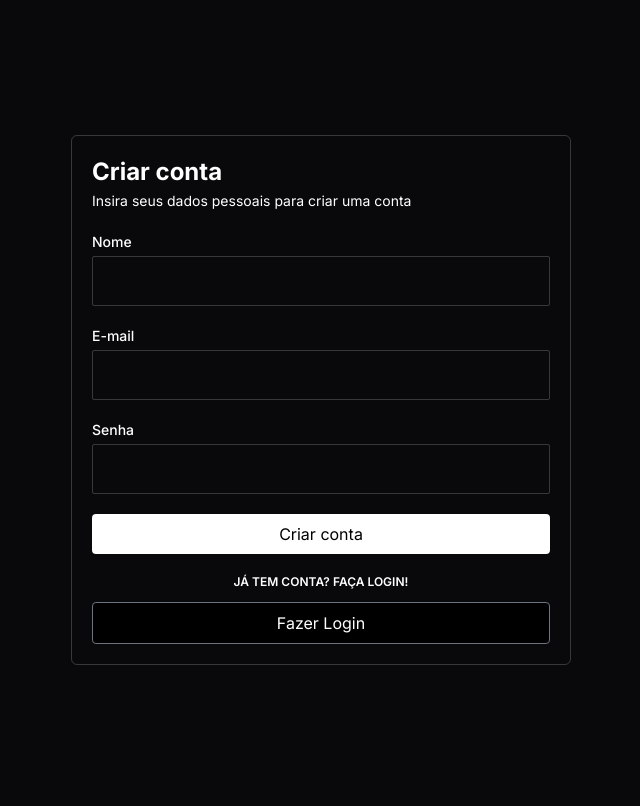
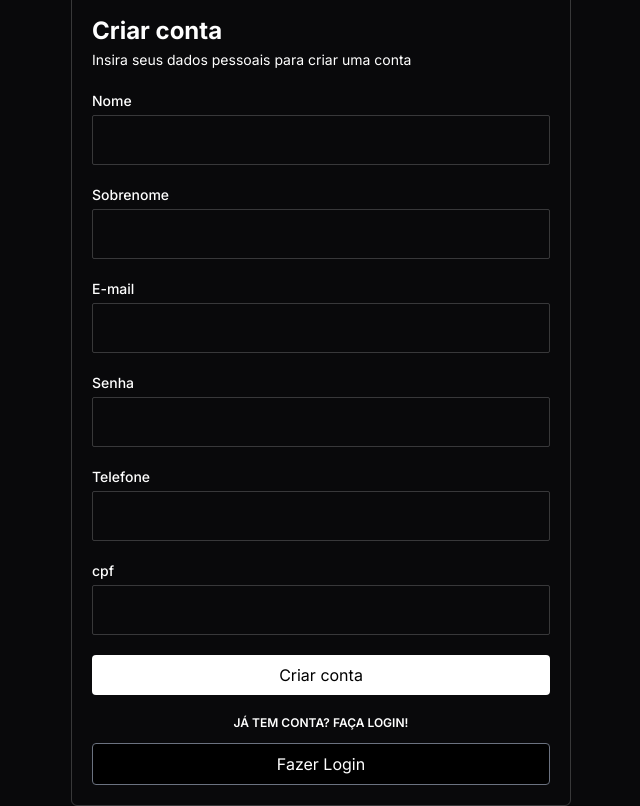
Before and after one commit to JoaoVitorHz/book-flow-nextjs, a Next.js app: page /auth/sing-up in a window 1280 px wide. Shown: the whole page, without its empty margins (319-959 px from the left). Built offline with nearby package versions, Linux system fonts and the light colour scheme.

Commit message:
criando pagina de criar conta

```diff
--- a/src/app/auth/sing-in/page.js
+++ b/src/app/auth/sing-in/page.js
@@ -36,7 +36,7 @@ export default function SingIn(){
                 setIsError(false)
                 setShowError(true)
                 setErrorMenssage('Login feito com sucesso')
-                router.push('/pages/panel')
+                // router.push('/pages/panel')
             }
         } catch(error){
             if(error){
--- a/src/app/auth/sing-up/page.js
+++ b/src/app/auth/sing-up/page.js
@@ -12,8 +12,11 @@ import Input from "@/components/Input";
 
 const RegisterFormSchema = z.object({
     name: z.string({ required_error: "Nome é obrigatorio"}).min(3, 'O nome deve conter pelo menos 3 letras').regex(/^\D+$/,'O nome não pode conter números' ),
+    last_name: z.string({ required_error: "Sobrenome é obrigatorio"}).min(3, 'O sobrenome deve conter pelo menos 3 letras').regex(/^\D+$/,'O sobrenome não pode conter números' ),
     email: z.string({ required_error: "Email é obrigatorio"}).email('Email invalido'),
     password: z.string({ required_error: "Senha é obrigatorio"}).min(6, 'Senha deve ter pelo menos 6 caracteres'),
+    phone: z.string({ required_error: "Celular do paciente é obrigatorio"}).min(11, 'O telefone celular deve ter no mínimo 11 dígitos.'),
+    cpf: z.string().min(11, 'O CPF deve ter no mínimo 11 dígitos.'),
 })
 
 export default function SingUp(props){
@@ -28,13 +31,13 @@ export default function SingUp(props){
         console.log(data)
         try{
             const response = await api.post('user/create', {
-                ...data, dateBirth
+                ...data, user_type: 1
             })
             if(response.data.id){
                 setIsSingUpError(false)
                 setMensageStatus('Conta criada com sucesso!')
                 setShowCardError(true)
-                props.updateListPatient()
+
             }
 
         } catch(error){
@@ -62,7 +65,7 @@ export default function SingUp(props){
                     <span className="text-sm text-white">Insira seus dados pessoais para criar uma conta</span>
                 </div>
                 {showCardError &&
-                    <div className={`w-full flex justify-center p-3 rounded text-white ${isSingUpError ? 'bg-softPink ': 'bg-green-600'}`}>
+                    <div className={`w-full flex justify-center p-3 rounded text-white ${isSingUpError ? 'bg-red-600 ': 'bg-green-600'}`}>
                         <span>{mensageStatusSingUp}</span>
                     </div>
                 }
@@ -74,6 +77,11 @@ export default function SingUp(props){
                     />
                     <Input
                         control={control}
+                        name="last_name"
+                        inputTitle="Sobrenome"
+                    />
+                    <Input
+                        control={control}
                         name="email"
                         inputTitle="E-mail"
                     />
@@ -81,6 +89,18 @@ export default function SingUp(props){
                         control={control}
                         name="password"
                         inputTitle="Senha"
+                    />
+                    <Input
+                        control={control}
+                        name="phone"
+                        inputTitle="Telefone"
+                        mask="(99) 99999-9999"
+                    />
+                    <Input
+                        control={control}
+                        name="cpf"
+                        mask="999.999.999-99"
+                        inputTitle="cpf"
                     />
                 </div>
 
@@ -91,7 +111,12 @@ export default function SingUp(props){
                 <div className="w-full flex flex-col items-center">
                     <span className="text-xs mb-3 uppercase font-semibold">Já tem conta? Faça Login!</span>
 
-                    <button className="w-full bg-black border border-gray-500 px-5 py-2 rounded pointer">Fazer Login</button>
+                    <button
+                        className="w-full bg-black border border-gray-500 px-5 py-2 rounded pointer"
+                        onClick={() => router.push('/')}
+                    >
+                        Fazer Login
+                    </button>
                 </div>
             </form>
         </section>
--- a/src/components/Input.jsx
+++ b/src/components/Input.jsx
@@ -23,7 +23,7 @@ export default function Input(props){
                     {...field}
                     mask={props.mask}
                     onChange={handleChange} // Use handleChange para remover o caractere '_' antes de passar o valor para o campo do formulário
-                    className="w-[320px] border rounded-sm p-3"
+                    className="w-full bg-transparent border border-gray-100/20  rounded-sm p-3"
                 />
             ) : (
                 <input
```
